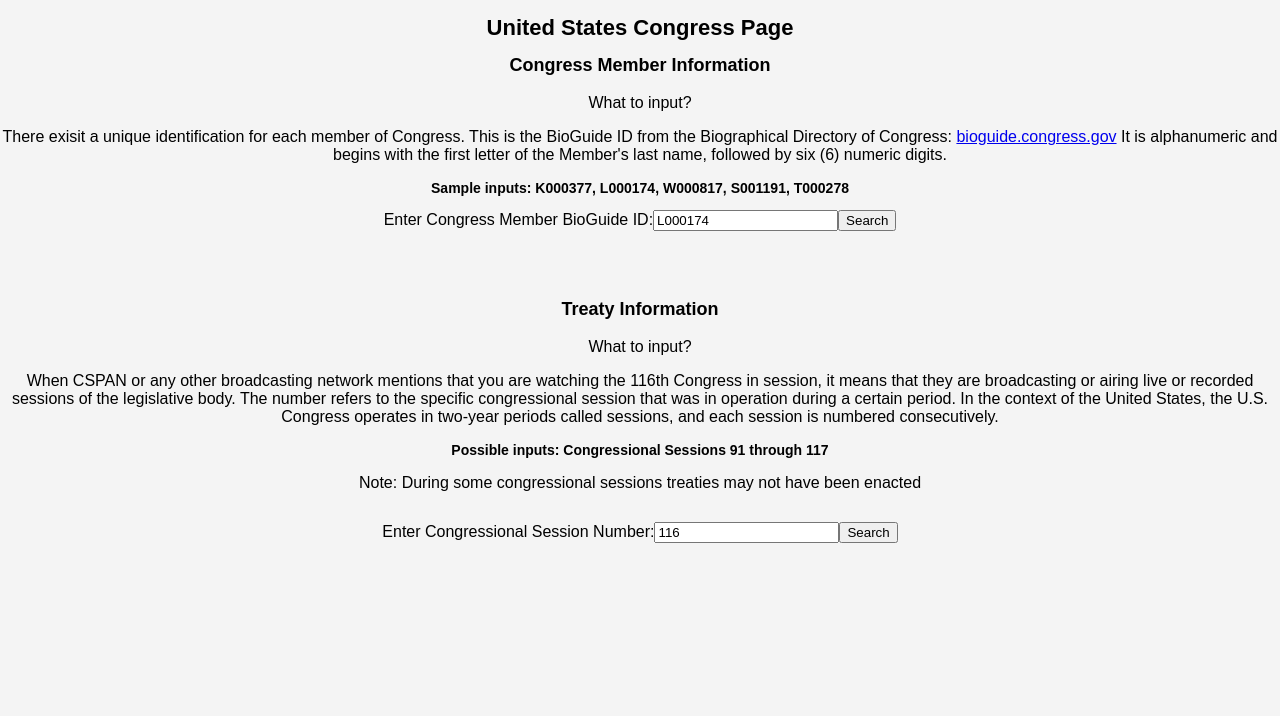
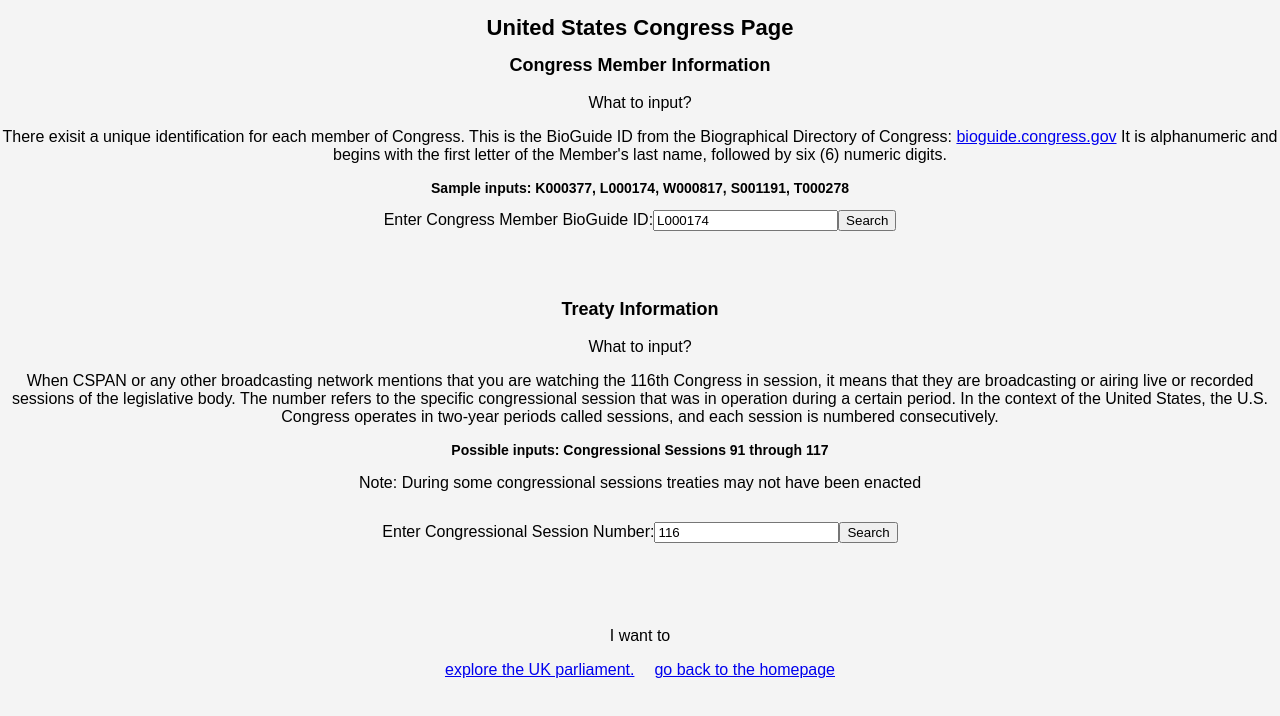
Before and after one commit to Kazi27/API-app, a React (Create React App) app in the folder src/: page /congress in a window 1280 px wide. Shown: the top 716 px of the page. Built offline with nearby package versions, Linux system fonts and the light colour scheme.

Commit message:
changd pathname to homepage, add links in congress

```diff
--- a/src/App.js
+++ b/src/App.js
@@ -10,7 +10,7 @@ function App()
     <div className="App">
       <Router>
         <Routes>
-          <Route path="/API-app" element={<Homepage />} />
+          <Route path="/homepage" element={<Homepage />} />
           <Route path="/congress" element={<Congress />} />
           <Route path="/parliament" element={<Parliament />} />
         </Routes>
--- a/src/Congress.js
+++ b/src/Congress.js
@@ -1,4 +1,5 @@
 import React, { useState } from 'react';
+import { Link } from 'react-router-dom';
 
 function Congress()
 {
@@ -220,6 +221,15 @@ function Congress()
 
         </div>
       )}
+      <br></br>
+
+      <br></br>
+      <br></br>
+      <p>I want to</p>
+      <div className="linkText">
+        <Link to="/parliament">explore the UK parliament.</Link>
+        <Link to="/homepage">go back to the homepage</Link>
+      </div>
 
       </div>
       </div>
```
